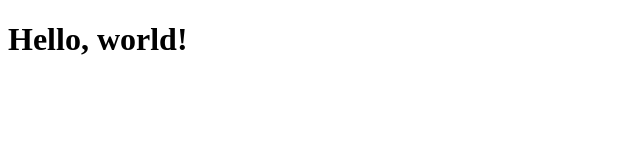
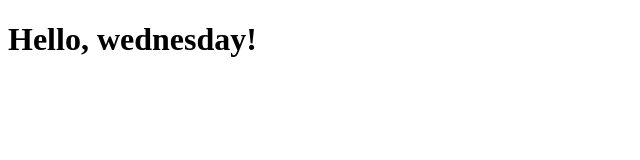
Before and after one commit to mikaelacadiz-desn/newnew, a plain HTML site: page index.html in a window 1280 px wide. Shown: the whole page, without its empty margins (0-640 px from the left). Drawn offline with Linux system fonts and the light colour scheme.

Commit message:
modified title

```diff
--- a/index.html
+++ b/index.html
@@ -7,6 +7,6 @@
   <title>Document</title>
 </head>
 <body>
-  <h1>Hello, world!</h1>
+  <h1>Hello, wednesday!</h1>
 </body>
 </html>
```
